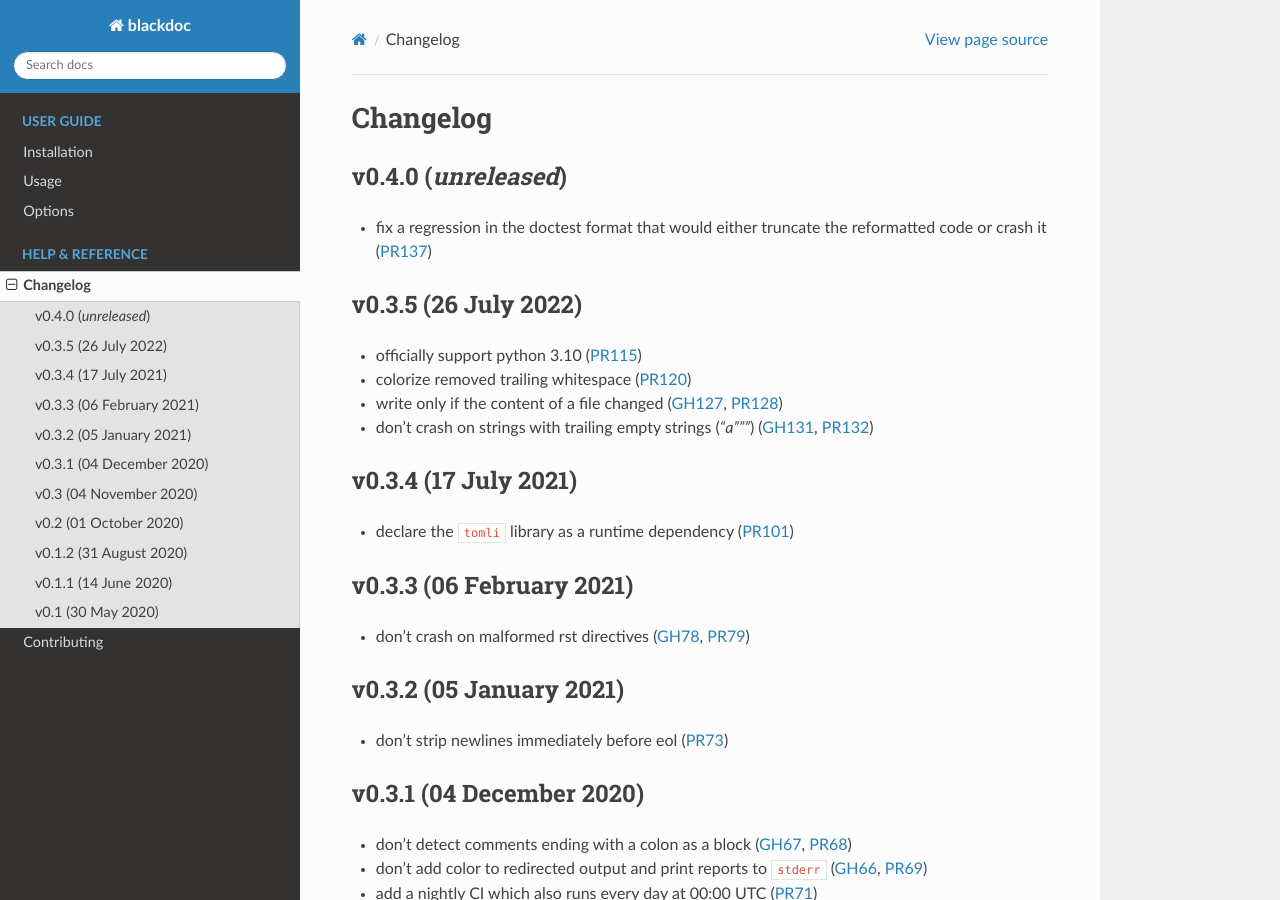
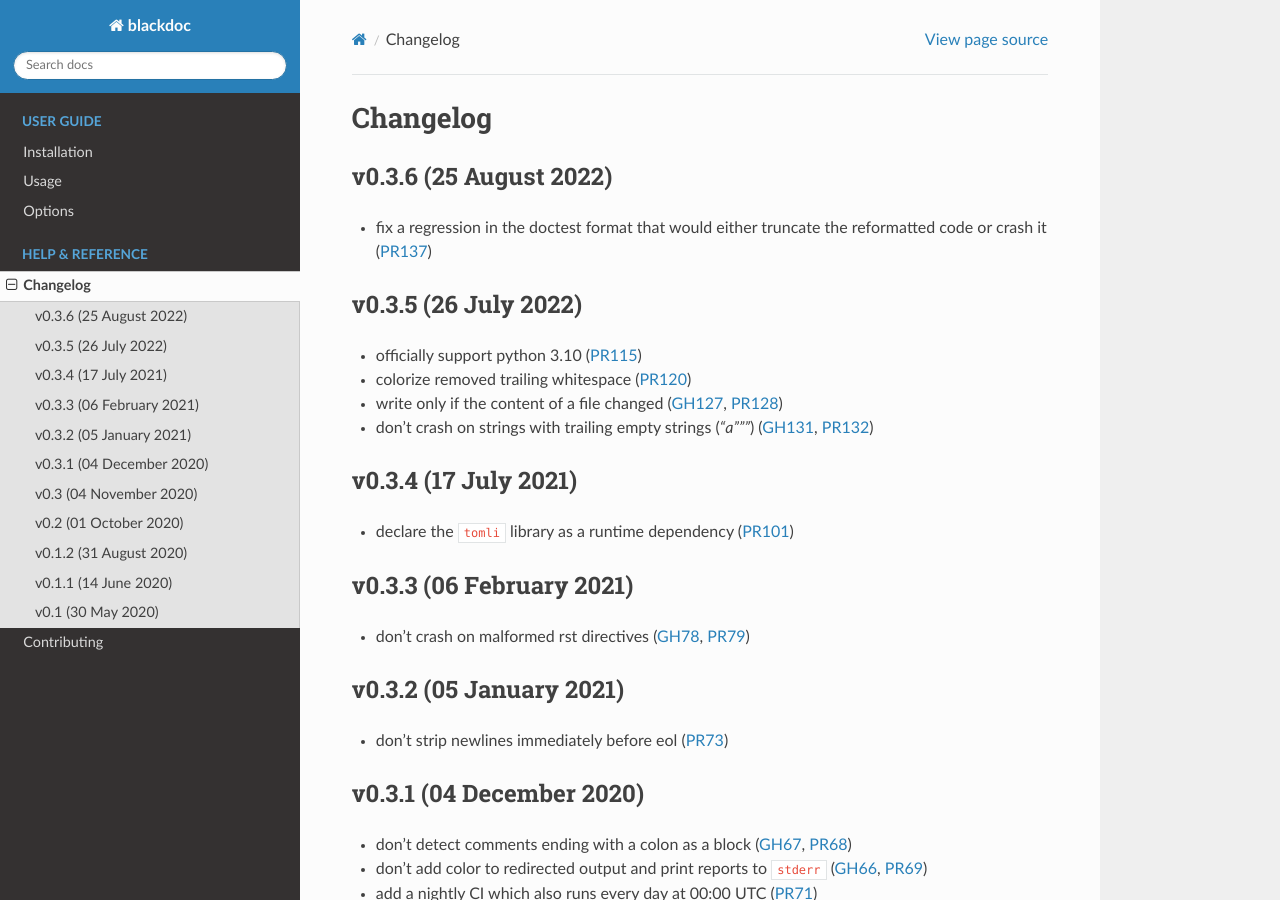
Before and after one commit to keewis/blackdoc, a Sphinx documentation site: the page built from doc/changelog.rst, in a window 1280 px wide and 900 px high. Built offline with Sphinx 7.4.7 and the Read the Docs theme 2.0.0, drawn with Linux system fonts in a browser that asks for light colours.

Commit message:
release v0.3.6

```diff
--- a/doc/changelog.rst
+++ b/doc/changelog.rst
@@ -1,8 +1,8 @@
 Changelog
 =========
 
-v0.4.0 (*unreleased*)
----------------------
+v0.3.6 (25 August 2022)
+-----------------------
 - fix a regression in the doctest format that would either truncate
   the reformatted code or crash it (:pull:`137`)
 
```
